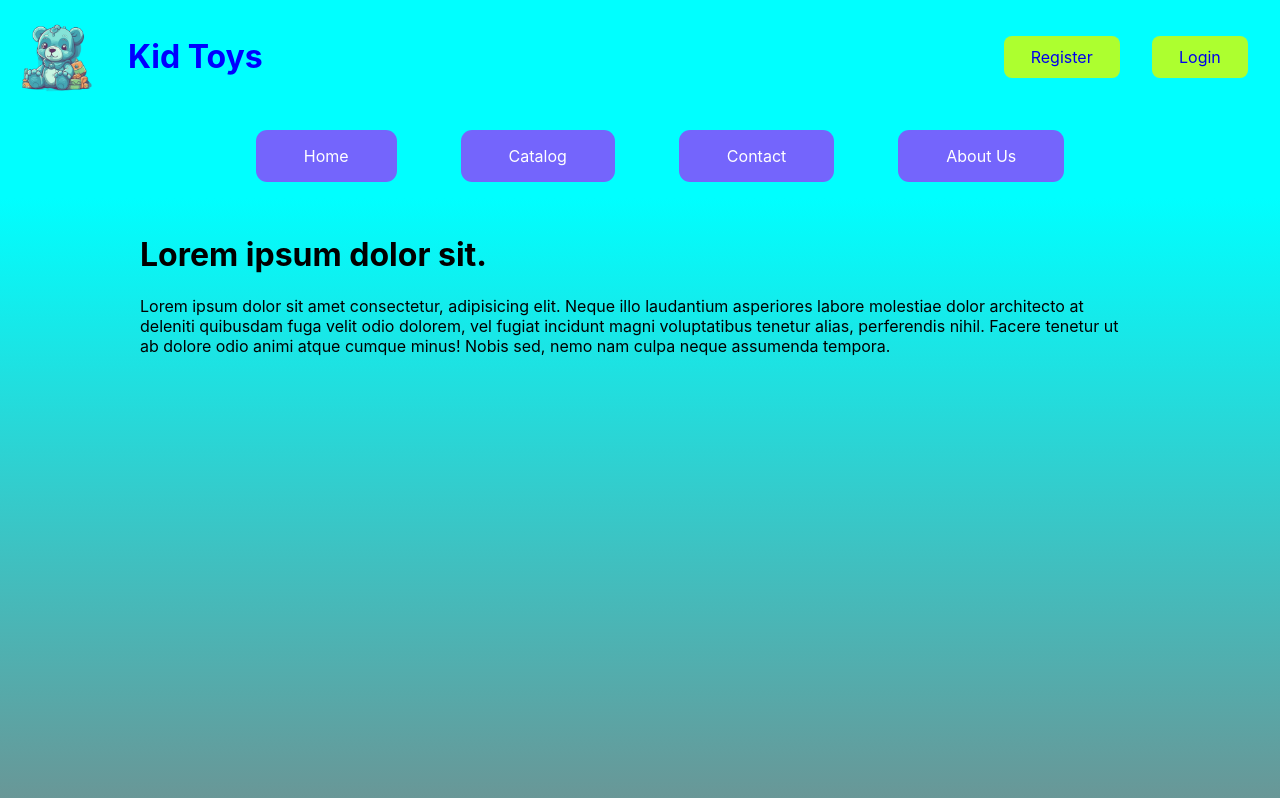
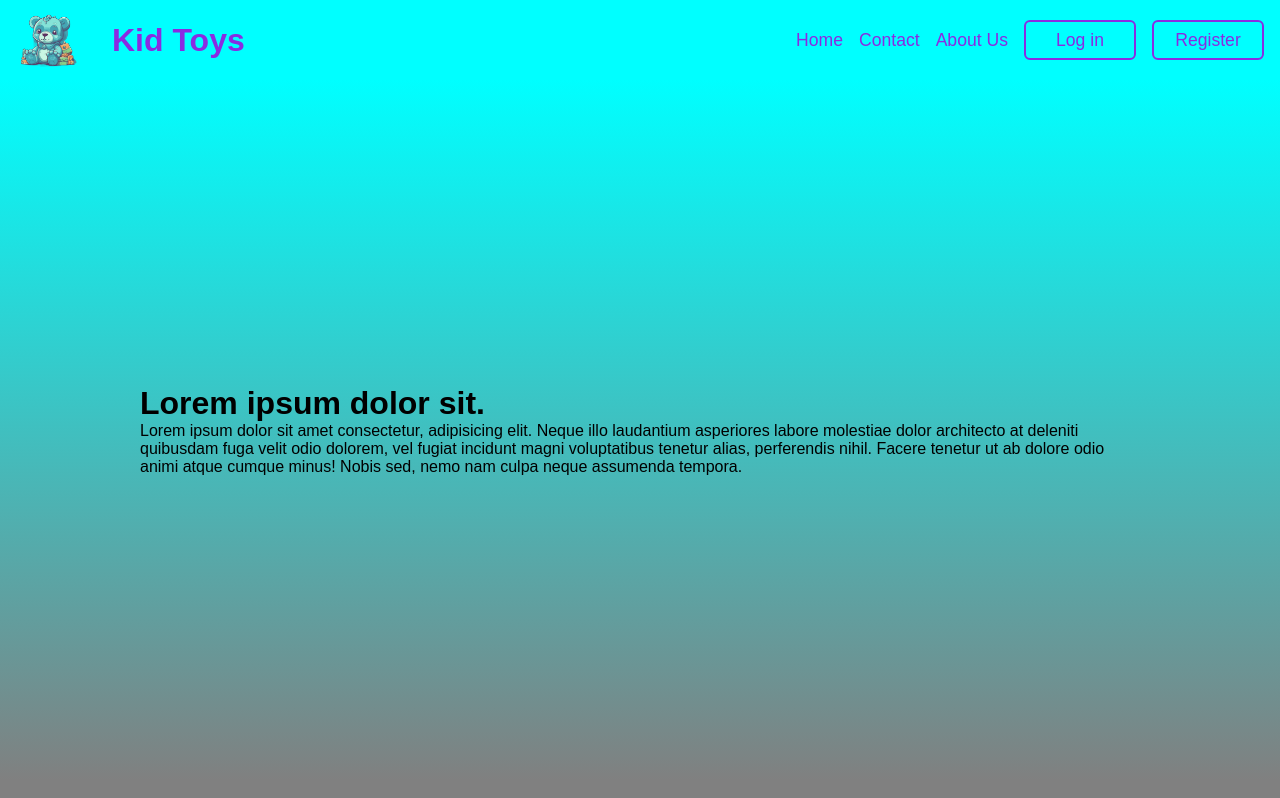
Before and after one commit to z0bla/kid-toys-webapp, a React (Create React App) app: page / in a window 1280 px wide. Shown: the top 798 px of the page. Built offline with nearby package versions, Linux system fonts and the light colour scheme.

Commit message:
Add some header

```diff
--- a/package.json
+++ b/package.json
@@ -11,6 +11,7 @@
     "eslint-plugin-prettier": "^4.2.1",
     "react": "^18.2.0",
     "react-dom": "^18.2.0",
+    "react-icons": "^4.8.0",
     "react-scripts": "5.0.1",
     "typescript": "^4.9.5",
     "web-vitals": "^2.1.4"
--- a/src/components/Header/Header.module.css
+++ b/src/components/Header/Header.module.css
@@ -1,71 +1,141 @@
-.headerContainer {
-  background-color: aqua;
+* {
+  margin: 0;
+  padding: 0;
+  font-family: "Poppins", sans-serif;
+  box-sizing: border-box;
 }
 
-.header {
+.headerContainer {
+  top: 0;
+  left: 0;
+  width: 100%;
+  padding: 0.5rem 1rem;
+  background-color: aqua;
   display: flex;
   justify-content: space-between;
-  padding: 1rem;
+  align-items: center;
 }
 
-.logoAndName {
+.leftSideHeader {
   display: flex;
+  align-items: center;
 }
 
 .logoImg {
-  max-width: 5rem;
+  width: 4em;
 }
 
-.nameOfPage {
-  color: blue;
-  padding-left: 2rem;
+.logoText {
+  font-size: 2em;
+  margin-left: 1em;
+  color: blueviolet;
 }
 
-.navBarHeader {
-  display: flex;
+.navigation a {
+  position: relative;
+  font-size: 1.1em;
+  color: blueviolet;
+  text-decoration: none;
+  font-weight: 500;
+  margin-left: 1rem;
+  transition: 0.2s;
 }
 
-.list {
-  display: flex;
-  list-style: none;
-  align-items: center;
+.navigation a::after {
+  content: "";
+  position: absolute;
+  left: 0;
+  bottom: -6px;
+  width: 100%;
+  height: 3px;
+  background: blueviolet;
+  border-radius: 5px;
+  transform: scaleX(0);
+  transition: transform 0.5s;
 }
 
-.list li a {
-  text-decoration: none;
-  padding: 0.7rem 1.7rem;
-  margin: 0 1rem;
-  background-color: greenyellow;
-  border-radius: 0.5rem;
+.navigation a:hover::after {
+  transform: scaleX(1);
 }
 
-.list li a:hover {
-  background-color: rgb(116, 101, 252);
+.btnLogin,
+.btnRegister {
+  width: 7rem;
+  height: 2.5rem;
+  background: transparent;
+  border: 2px solid blueviolet;
+  outline: none;
+  border-radius: 6px;
+  cursor: pointer;
+  font-size: 1.1em;
+  color: blueviolet;
+  font-weight: 500;
+  margin-left: 1rem;
+  transition: 0.5s;
 }
 
-.navBar {
-  padding: 1rem 0;
+.btnLogin:hover,
+.btnRegister:hover {
+  background: blueviolet;
+  color: white;
 }
 
-.navBar ul {
-  display: flex;
-  list-style: none;
-  justify-content: center;
+.meniBarIcon {
+  display: none;
 }
 
-.navBar ul li {
-  justify-content: center;
+@media screen and (max-width: 780px) {
+  .meniBarIcon {
+    display: block;
+  }
+
+  .navigation {
+    display: none;
+  }
+
+  #mobileNavLinks,
+  #hideMobileNavLinks {
+    display: flex;
+    flex-direction: column;
+    justify-content: center;
+    align-items: center;
+    position: absolute;
+    left: 0;
+    top: 8rem;
+    width: 100%;
+    background-color: #8fbc8f;
+    padding-bottom: 5px;
+    transition: all 0.3s;
+    z-index: 111;
+  }
+
+  #hideMobileNavLinks {
+    display: none;
+  }
+  #mobileNavLinks .navBtn,
+  #hideMobileNavLinks .navBtn {
+    padding: 5px 10px;
+    margin-bottom: 5px;
+  }
+
+  #mobileNavLinks a,
+  #hideMobileNavLinks a {
+    padding: 0 auto;
+  }
+
+  #mobileNavLinks .navBtn::after,
+  #hideMobileNavLinks .navBtn::after {
+    content: none;
+  }
 }
 
-.navBar ul a {
-  border-radius: 0.7rem;
-  padding: 1rem 3rem;
-  margin: 0 2rem;
-  text-decoration: none;
-  color: white;
-  background-color: rgb(116, 101, 252);
+@media screen and (max-width: 380px) {
+  .leftSideHeader {
+    display: none;
+  }
+
+  .meniBarIcon {
+    margin-left: auto;
+    order: 2;
+  }
 }
-
-.navBar ul a:hover {
-  background-color: greenyellow;
-}
--- a/src/components/Header/index.tsx
+++ b/src/components/Header/index.tsx
@@ -1,43 +1,48 @@
-import React from "react";
+import React, { useState } from "react";
+import { AiOutlineBars } from "react-icons/ai";
+import { RiCloseLine } from "react-icons/ri";
 
 import styles from "./Header.module.css";
 import logo from "./logoForHeader.png";
 
 function Header(): JSX.Element {
+  const [showMenu, setShowNMenu] = useState(false);
+  const toggleMenu = () => {
+    setShowNMenu(!showMenu);
+  };
   return (
     <div className={styles.headerContainer}>
-      <div className={styles.header}>
-        <div className={styles.logoAndName}>
-          <img className={styles.logoImg} src={logo} alt="img" />
-          <h1 className={styles.nameOfPage}>Kid Toys</h1>
-        </div>
-        <nav className={styles.navBarHeader}>
-          <ul className={styles.list}>
-            <li>
-              <a href="#">Register</a>
-            </li>
-            <li>
-              <a href="#">Login</a>
-            </li>
-          </ul>
-        </nav>
+      <div className={styles.leftSideHeader}>
+        <img src={logo} className={styles.logoImg} />
+        <h2 className={styles.logoText}>Kid Toys</h2>
       </div>
-      <nav className={styles.navBar}>
-        <ul>
-          <li>
-            <a href="#">Home</a>
-          </li>
-          <li>
-            <a href="#">Catalog</a>
-          </li>
-          <li>
-            <a href="#">Contact</a>
-          </li>
-          <li>
-            <a href="#">About Us</a>
-          </li>
-        </ul>
+      <nav
+        className={styles.navigation}
+        id={showMenu ? styles.mobileNavLinks : styles.hideMobileNavLinks}
+      >
+        <a href="#" className={styles.navBtn}>
+          Home
+        </a>
+        <a href="#" className={styles.navBtn}>
+          Contact
+        </a>
+        <a href="#" className={styles.navBtn}>
+          About Us
+        </a>
+        <button className={`${styles.btnLogin} ${styles.navBtn}`}>
+          Log in
+        </button>
+        <button className={`${styles.btnRegister} ${styles.navBtn}`}>
+          Register
+        </button>
       </nav>
+      <div className={styles.meniBarIcon} onClick={toggleMenu}>
+        {showMenu ? (
+          <RiCloseLine color="blueviolet" size={30} />
+        ) : (
+          <AiOutlineBars color="blueviolet" size={27} />
+        )}
+      </div>
     </div>
   );
 }
--- a/src/components/LandingPage/LandingPage.module.css
+++ b/src/components/LandingPage/LandingPage.module.css
@@ -1,9 +1,9 @@
-.page {
+.body {
   display: flex;
-  padding: 1rem;
+  justify-content: center;
+  align-items: center;
   background: linear-gradient(aqua, grey);
   min-height: 700px;
-  justify-content: center;
 }
 
 .article {
--- a/src/components/LandingPage/index.tsx
+++ b/src/components/LandingPage/index.tsx
@@ -4,7 +4,7 @@ import styles from "./LandingPage.module.css";
 
 function LandingPage(): JSX.Element {
   return (
-    <main className={styles.page}>
+    <main className={styles.body}>
       <div className={styles.article}>
         <h1>Lorem ipsum dolor sit.</h1>
         <p>
```
Also changed, not shown: 1 other file (tests, documents, lock files or other folders).
